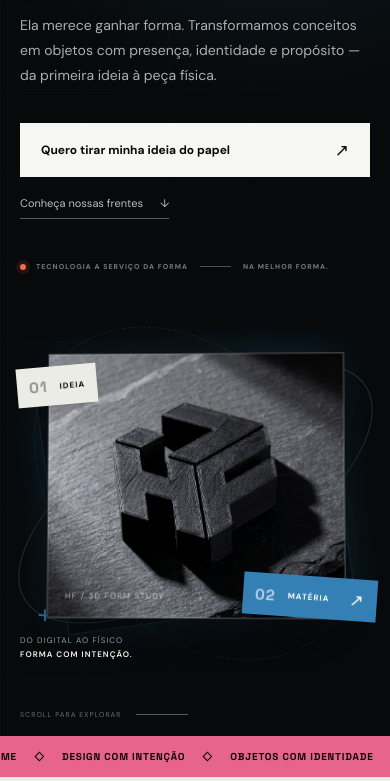
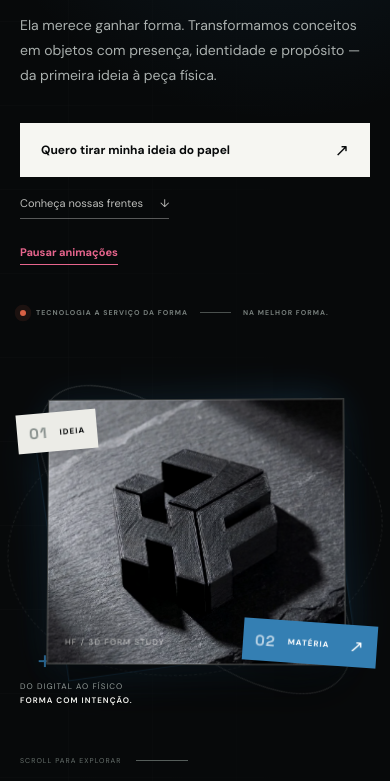
Before and after one commit to wesley527/highform, a plain HTML site: page index.html in a window 390 px wide. Shown: the part 319-1100 px from the top of the page. Drawn offline with Linux system fonts and the light colour scheme.

Commit message:
Fix mobile motion and serve script from site root

```diff
--- a/assets/css/style.css
+++ b/assets/css/style.css
@@ -67,7 +67,8 @@ button, a { -webkit-tap-highlight-color: transparent; }
 
 /* Hero */
 .hero { position: relative; min-height: min(800px, calc(100svh - 86px)); overflow: hidden; isolation: isolate; display: flex; flex-direction: column; }
-.hero-grid-bg { position: absolute; z-index: -1; inset: 0; opacity: .24; background-image: linear-gradient(rgba(246,246,242,.08) 1px, transparent 1px), linear-gradient(90deg, rgba(246,246,242,.08) 1px, transparent 1px); background-size: 84px 84px; mask-image: linear-gradient(90deg, black, transparent 94%); }
+.hero-grid-bg { position: absolute; z-index: -1; inset: 0; opacity: .24; background-image: linear-gradient(rgba(246,246,242,.08) 1px, transparent 1px), linear-gradient(90deg, rgba(246,246,242,.08) 1px, transparent 1px); background-size: 84px 84px; mask-image: linear-gradient(90deg, black, transparent 94%); animation: grid-drift 18s linear infinite alternate; }
+@keyframes grid-drift { to { background-position: 42px 42px, -42px 42px; } }
 .hero::before { content: ''; position: absolute; z-index: -1; width: 660px; height: 660px; top: -280px; right: -220px; border-radius: 50%; background: radial-gradient(circle, rgba(52,127,179,.16), transparent 68%); }
 .hero-layout { flex: 1; display: grid; grid-template-columns: 1.04fr .96fr; align-items: center; gap: clamp(36px, 6vw, 92px); padding-top: clamp(65px, 8vw, 116px); padding-bottom: 55px; }
 .hero-copy { position: relative; z-index: 2; padding-bottom: 20px; }
@@ -77,9 +78,10 @@ button, a { -webkit-tap-highlight-color: transparent; }
 .hero-lead { max-width: 480px; color: #aab0ae; font-size: clamp(14px, 1.15vw, 16px); line-height: 1.8; }
 .hero-actions { display: flex; flex-wrap: wrap; align-items: center; gap: 25px; margin-top: 35px; }
 .motion-override { display: inline-flex; margin-top: 21px; padding: 5px 0; border: 0; border-bottom: 1px solid currentColor; background: transparent; color: var(--design); font-size: 11px; font-weight: 700; cursor: pointer; }
-.motion-override[hidden] { display: none; }
+.motion-override:focus-visible { outline: 2px solid var(--design); outline-offset: 4px; }
 .hero-footnote { display: flex; align-items: center; gap: 10px; margin-top: clamp(55px, 6vw, 86px); color: #767e7b; font-size: 8px; font-weight: 700; letter-spacing: .15em; }
-.status-pulse { width: 6px; height: 6px; border-radius: 50%; background: var(--functional); box-shadow: 0 0 0 4px rgba(241,108,76,.12); }
+.status-pulse { width: 6px; height: 6px; border-radius: 50%; background: var(--functional); box-shadow: 0 0 0 4px rgba(241,108,76,.12); animation: status-pulse 2.4s ease-in-out infinite; }
+@keyframes status-pulse { 50% { box-shadow: 0 0 0 9px rgba(241,108,76,.03); opacity: .55; } }
 .hero-footnote-rule { height: 1px; width: 31px; background: #4a504e; margin-inline: 2px; }
 .hero-visual { position: relative; min-height: 510px; display: grid; place-items: center; perspective: 1100px; }
 .hero-image-wrap { position: relative; z-index: 2; width: min(100%, 570px); aspect-ratio: 1.08 / 1; overflow: hidden; background: #101313; border: 1px solid rgba(246,246,242,.18); box-shadow: 30px 36px 100px rgba(0,0,0,.55); transform-style: preserve-3d; }
@@ -87,8 +89,10 @@ button, a { -webkit-tap-highlight-color: transparent; }
 .hero-image-wrap img { width: 100%; height: 100%; object-fit: cover; filter: saturate(.7) contrast(1.05); }
 .image-index { position: absolute; bottom: 17px; left: 18px; color: rgba(246,246,242,.66); font-size: 8px; letter-spacing: .16em; }
 .visual-orbit { position: absolute; border: 1px solid rgba(246,246,242,.16); border-radius: 50%; transform: rotate(-32deg); }
-.orbit-one { width: 115%; height: 52%; }
-.orbit-two { width: 108%; height: 80%; transform: rotate(48deg); border-style: dashed; opacity: .55; }
+.orbit-one { width: 115%; height: 52%; animation: orbit-one 32s linear infinite; }
+.orbit-two { width: 108%; height: 80%; transform: rotate(48deg); border-style: dashed; opacity: .55; animation: orbit-two 42s linear infinite reverse; }
+@keyframes orbit-one { from { transform: rotate(-32deg); } to { transform: rotate(328deg); } }
+@keyframes orbit-two { from { transform: rotate(48deg); } to { transform: rotate(408deg); } }
 .visual-cross { position: absolute; color: var(--functional); font-size: 27px; font-weight: 300; }
 .cross-one { top: 8%; right: 8%; }
 .cross-two { bottom: 9%; left: 5%; color: var(--business); }
@@ -344,9 +348,4 @@ button, a { -webkit-tap-highlight-color: transparent; }
   .footer-bottom { font-size: 7px; }
   .footer-bottom span:nth-child(2) { display: none; }
 }
-@media (prefers-reduced-motion: reduce) {
-  html:not(.force-motion), html:not(.force-motion) *, html:not(.force-motion) *::before, html:not(.force-motion) *::after { scroll-behavior: auto !important; animation-duration: .01ms !important; animation-iteration-count: 1 !important; transition-duration: .01ms !important; }
-  html:not(.force-motion) .motion-ready [data-reveal] { opacity: 1; }
-  html:not(.force-motion) .motion-ready [data-reveal]:not(.scroll-3d) { transform: none; }
-  html:not(.force-motion) .scroll-3d { transform: none !important; }
-}
+html.motion-paused, html.motion-paused *, html.motion-paused *::before, html.motion-paused *::after { scroll-behavior: auto !important; animation-play-state: paused !important; transition-duration: .01ms !important; }
--- a/index.html
+++ b/index.html
@@ -16,8 +16,8 @@
   <link rel="preconnect" href="https://fonts.googleapis.com">
   <link rel="preconnect" href="https://fonts.gstatic.com" crossorigin>
   <link href="https://fonts.googleapis.com/css2?family=DM+Sans:wght@400;500;600;700&family=Space+Grotesk:wght@400;500;600;700&display=swap" rel="stylesheet">
-  <link rel="stylesheet" href="assets/css/style.css?v=20261119-mobile-2">
-  <script src="assets/js/main.js?v=20261119-mobile-2" defer></script>
+  <link rel="stylesheet" href="assets/css/style.css?v=20261119-motion-3">
+  <script src="main.js?v=20261119-motion-3" defer></script>
 </head>
 <body>
   <a class="skip-link" href="#conteudo">Pular para o conteúdo</a>
@@ -53,7 +53,7 @@
             <a class="button button-primary" href="#orcamento">Quero tirar minha ideia do papel <span aria-hidden="true">↗</span></a>
             <a class="text-link" href="#frentes">Conheça nossas frentes <span aria-hidden="true">↓</span></a>
           </div>
-          <button class="motion-override" type="button" hidden>Ativar animações neste dispositivo</button>
+          <button class="motion-override" type="button" aria-pressed="false">Pausar animações</button>
           <div class="hero-footnote"><span class="status-pulse"></span> TECNOLOGIA A SERVIÇO DA FORMA <span class="hero-footnote-rule"></span> NA MELHOR FORMA.</div>
         </div>
 
--- a/assets/js/main.js
+++ b/main.js
@@ -40,31 +40,26 @@
 
   // Um único ciclo de scroll controla as entradas e a profundidade em todos os navegadores.
   const revealItems = new Set(document.querySelectorAll('[data-reveal]'));
-  const motionPreference = window.matchMedia
-    ? window.matchMedia('(prefers-reduced-motion: reduce)')
-    : { matches: false };
   const motionButton = document.querySelector('.motion-override');
-  let forceMotion = false;
-  try { forceMotion = window.localStorage.getItem('highform-motion') === 'on'; } catch (_) { /* Armazenamento pode estar bloqueado. */ }
+  let motionPaused = false;
+  try { motionPaused = window.localStorage.getItem('highform-motion-paused') === 'true'; } catch (_) { /* Armazenamento pode estar bloqueado. */ }
 
-  const motionEnabled = () => !motionPreference.matches || forceMotion;
-  const syncMotionPreference = () => {
-    document.documentElement.classList.toggle('force-motion', forceMotion);
-    body.classList.toggle('motion-ready', motionEnabled());
+  const motionEnabled = () => !motionPaused;
+  const syncMotion = () => {
+    document.documentElement.classList.toggle('motion-paused', motionPaused);
+    body.classList.toggle('motion-ready', !motionPaused);
     if (motionButton) {
-      motionButton.hidden = !motionPreference.matches;
-      motionButton.textContent = forceMotion
-        ? 'Desativar animações neste dispositivo'
-        : 'Ativar animações neste dispositivo';
+      motionButton.textContent = motionPaused ? 'Retomar animações' : 'Pausar animações';
+      motionButton.setAttribute('aria-pressed', String(motionPaused));
     }
   };
-  syncMotionPreference();
+  syncMotion();
 
   if (motionButton) {
     motionButton.addEventListener('click', () => {
-      forceMotion = !forceMotion;
-      try { window.localStorage.setItem('highform-motion', forceMotion ? 'on' : 'off'); } catch (_) { /* A escolha vale nesta página. */ }
-      syncMotionPreference();
+      motionPaused = !motionPaused;
+      try { window.localStorage.setItem('highform-motion-paused', String(motionPaused)); } catch (_) { /* A escolha vale nesta página. */ }
+      syncMotion();
       requestMotionUpdate();
     });
   }
@@ -114,15 +109,6 @@
   window.addEventListener('scroll', requestMotionUpdate, { passive: true });
   window.addEventListener('resize', requestMotionUpdate);
   window.addEventListener('pageshow', requestMotionUpdate);
-  const handleMotionPreferenceChange = () => {
-    syncMotionPreference();
-    requestMotionUpdate();
-  };
-  if (motionPreference.addEventListener) {
-    motionPreference.addEventListener('change', handleMotionPreferenceChange);
-  } else if (motionPreference.addListener) {
-    motionPreference.addListener(handleMotionPreferenceChange);
-  }
   updateMotion();
 
   // Formulário: prepara uma mensagem de orçamento no WhatsApp.
```
Also changed, not shown: README.txt.
